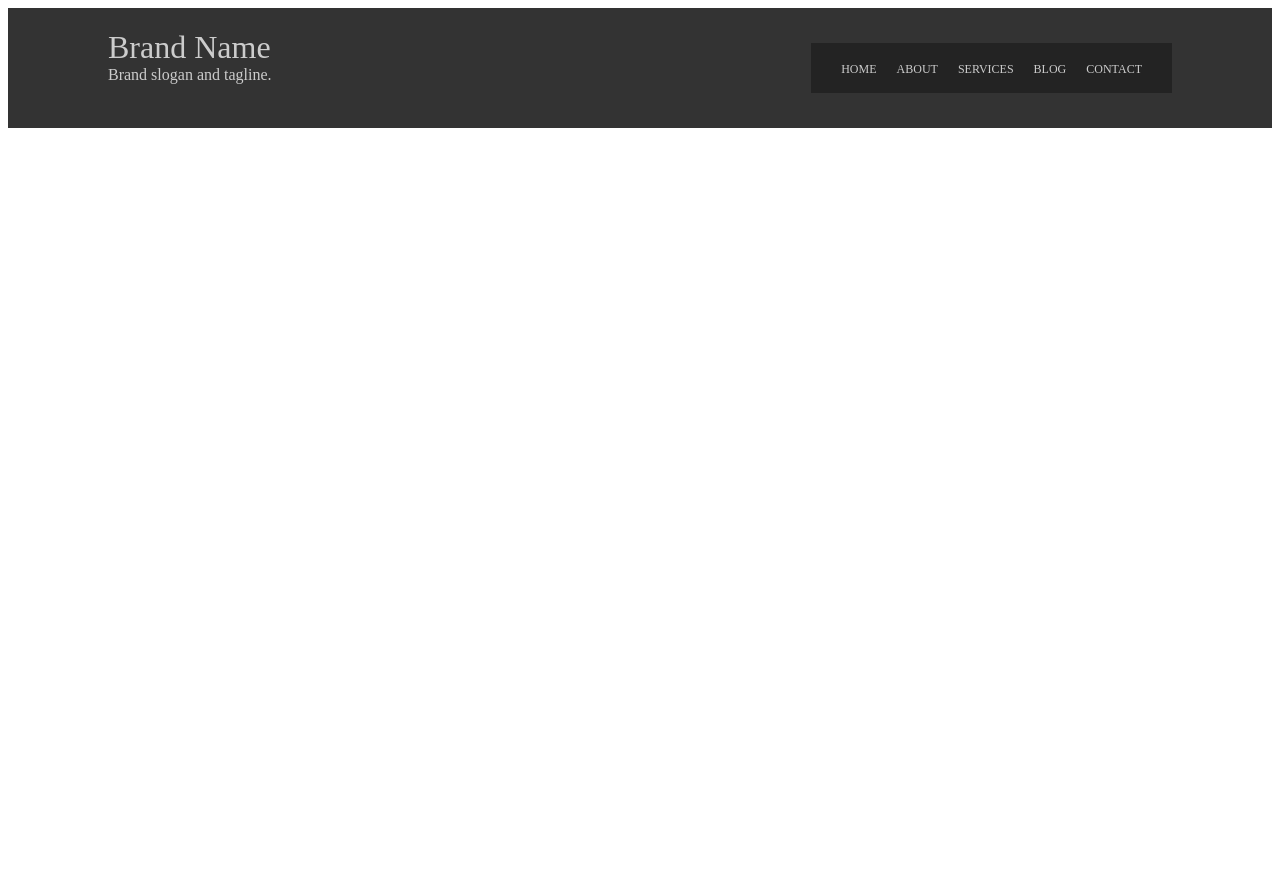
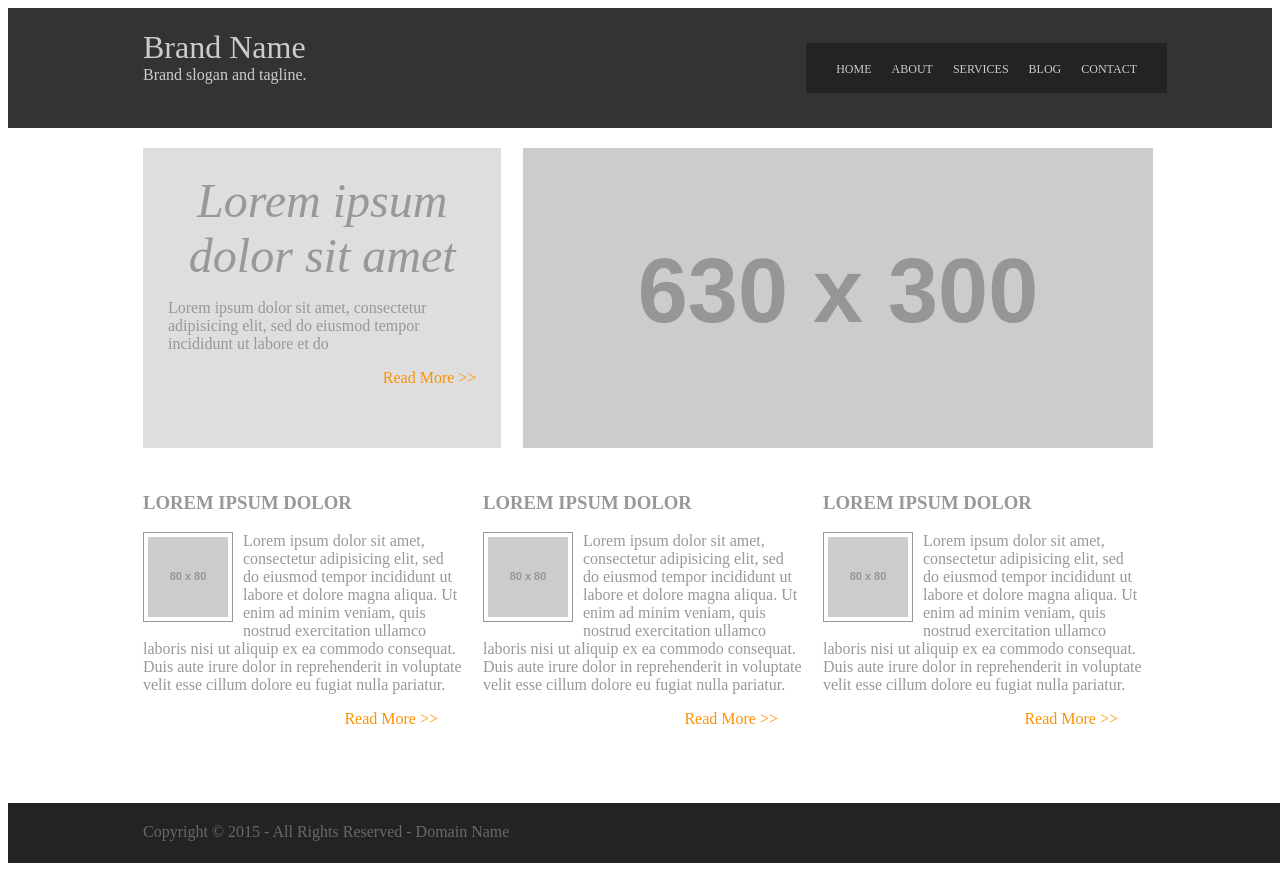
Before and after one commit to bge1234/pair-challenge, a plain HTML site: page index.html in a window 1280 px wide. Before the commit the page ends 800 px from the top, so only its background shows below. Drawn offline with Linux system fonts and the light colour scheme; placeholder pictures from the web are drawn by us.

Commit message:
stage one complete

```diff
--- a/css/main.css
+++ b/css/main.css
@@ -6,6 +6,7 @@ header {
   max-width: 100vw;
   background: #333333;
   height: 120px;
+  margin-bottom: 20px;
 }
 
 .nav-wrapper {
@@ -13,14 +14,46 @@ header {
   background: #232323;
   margin-top: 35px;
   height: 50px;
-  margin-right: 100px;
+  margin-right: 105px;
 }
 
 .name {
   float: left;
-  margin-left: 100px;
+  margin-left: 135px;
 }
 
+.toparticle{
+  background: #DEDEDE;
+  float: left;
+  width: 28%;
+  margin-left: 135px;
+  height: 300px;
+}
+
+.bigone {
+  float: right;
+  margin-right: 135px;
+}
+
+.articletexttop{
+  color: #989898;
+  /*border: solid 1px red;*/
+  padding-left: 25px;
+  padding-right: 25px;
+}
+h2, h3 {
+  color: #989898;
+}
+
+h2{
+  font-style: italic;
+  font-size: 48px;
+  text-align: center;
+  /*border: solid 1px green;*/
+  margin-top: 25px;
+  font-weight: normal;
+  margin-bottom: 0;
+}
 
 ul {
   position: relative;
@@ -65,3 +98,72 @@ li {
   /*border: solid 2px blue;*/
   font-size: 12px;
   }
+
+.readmore{
+  color: #FF9200;
+  float: right;
+  margin-right: 25px;
+  text-decoration: none;
+}
+
+.bottomarticle {
+  float: left;
+  position: relative;
+  display: inline-block;
+  width: 25%;
+  margin-left: 10px;
+  margin-right: 10px;
+  margin-top: 25px;
+  margin-bottom: 75px;
+}
+
+main {
+  width: 100vw;
+}
+
+.littleone {
+  margin-top: 4px;
+  margin-left: 4px;
+}
+
+.articletextbottom{
+  margin-left: 0;
+  color: #989898;
+}
+
+.imagewrapper{
+  height: 100px;
+  width: 100px;
+  /*border: solid 2px blue;*/
+  float: left;
+}
+
+.bottomarticle:nth-of-type(2) {
+  margin-left: 135px;
+  /*border: solid 2px blue;*/
+}
+
+.bottomarticle:nth-of-type(4) {
+  margin-right: 135px;
+  /*border: solid 2px green;*/
+}
+
+.imageborder {
+  height: 90px;
+  width: 90px;
+  float: left;
+  border: solid 1px #989898;
+}
+
+footer {
+  background: #232323;
+  clear: both;
+  width: 100vw;
+  height: 60px;
+}
+
+.copyright {
+  color: #696969;
+  margin-left: 135px;
+  padding-top: 20px;
+}
--- a/index.html
+++ b/index.html
@@ -21,5 +21,46 @@
         </ul>
       </nav>
     </header>
+    <main>
+      <article class="toparticle">
+        <h2>Lorem ipsum dolor sit amet</h2>
+        <p class="articletexttop">Lorem ipsum dolor sit amet, consectetur adipisicing elit, sed do eiusmod tempor incididunt ut labore et do</p>
+        <a class="readmore" href="#">Read More >></a>
+      </article>
+      <img class="bigone" src="http://placehold.it/630x300">
+      <article class ="bottomarticle">
+        <h3>LOREM IPSUM DOLOR</h3>
+        <div class="imagewrapper">
+          <div class="imageborder">
+            <img class="littleone" src="http://placehold.it/80x80">
+          </div>
+        </div>
+        <p class="articletextbottom">Lorem ipsum dolor sit amet, consectetur adipisicing elit, sed do eiusmod tempor incididunt ut labore et dolore magna aliqua. Ut enim ad minim veniam, quis nostrud exercitation ullamco laboris nisi ut aliquip ex ea commodo consequat. Duis aute irure dolor in reprehenderit in voluptate velit esse cillum dolore eu fugiat nulla pariatur.</p>
+        <a class="readmore" href="#">Read More >></a>
+      </article>
+      <article class ="bottomarticle">
+        <h3>LOREM IPSUM DOLOR</h3>
+        <div class="imagewrapper">
+          <div class="imageborder">
+            <img class="littleone" src="http://placehold.it/80x80">
+          </div>
+        </div>
+        <p class="articletextbottom">Lorem ipsum dolor sit amet, consectetur adipisicing elit, sed do eiusmod tempor incididunt ut labore et dolore magna aliqua. Ut enim ad minim veniam, quis nostrud exercitation ullamco laboris nisi ut aliquip ex ea commodo consequat. Duis aute irure dolor in reprehenderit in voluptate velit esse cillum dolore eu fugiat nulla pariatur.</p>
+        <a class="readmore" href="#">Read More >></a>
+      </article>
+      <article class ="bottomarticle">
+        <h3>LOREM IPSUM DOLOR</h3>
+        <div class="imagewrapper">
+          <div class="imageborder">
+            <img class="littleone" src="http://placehold.it/80x80">
+          </div>
+        </div>
+        <p class="articletextbottom">Lorem ipsum dolor sit amet, consectetur adipisicing elit, sed do eiusmod tempor incididunt ut labore et dolore magna aliqua. Ut enim ad minim veniam, quis nostrud exercitation ullamco laboris nisi ut aliquip ex ea commodo consequat. Duis aute irure dolor in reprehenderit in voluptate velit esse cillum dolore eu fugiat nulla pariatur.</p>
+        <a class="readmore" href="#">Read More >></a>
+      </article>
+    </main>
+    <footer>
+      <p class="copyright">Copyright © 2015 - All Rights Reserved - Domain Name</p>
+    </footer>
   </body>
 </html>
```
Also changed, not shown: 1 other file.
